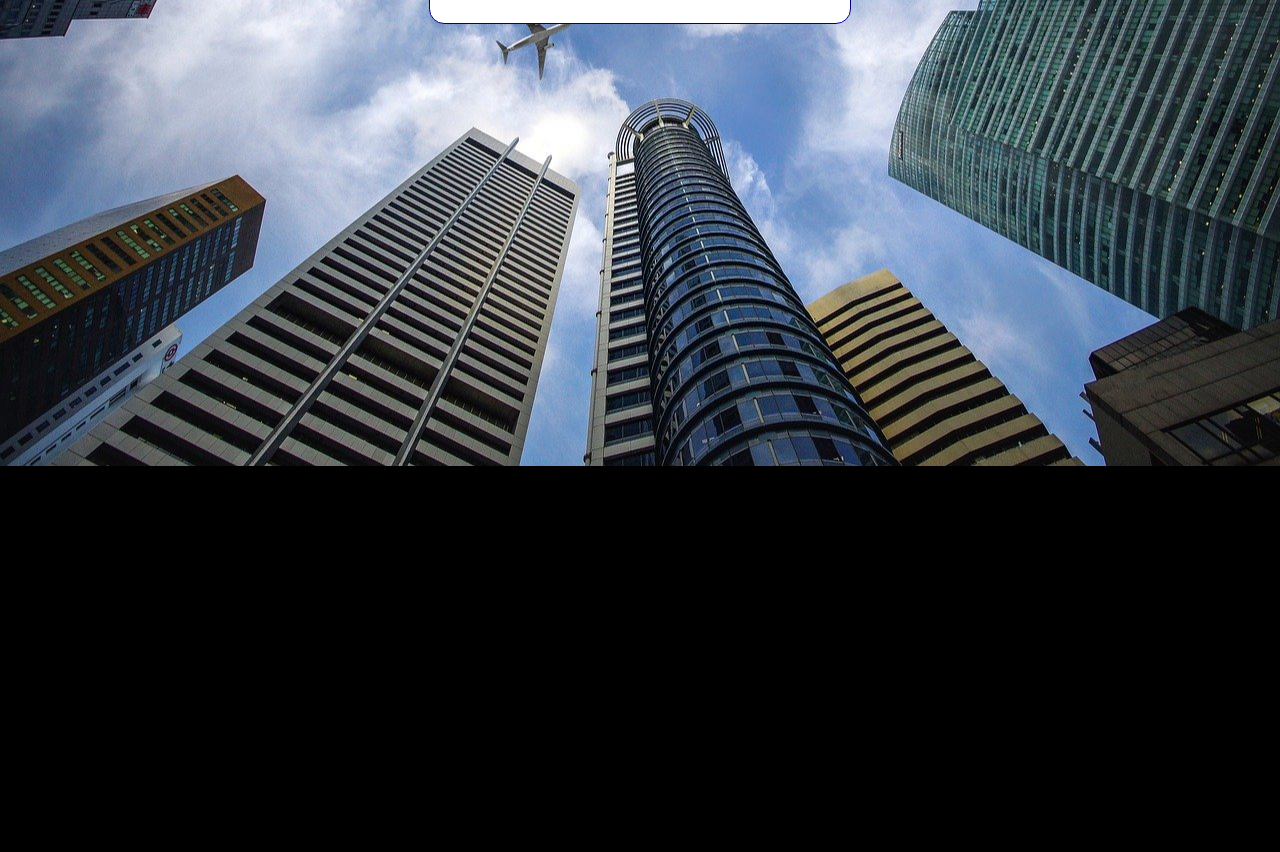
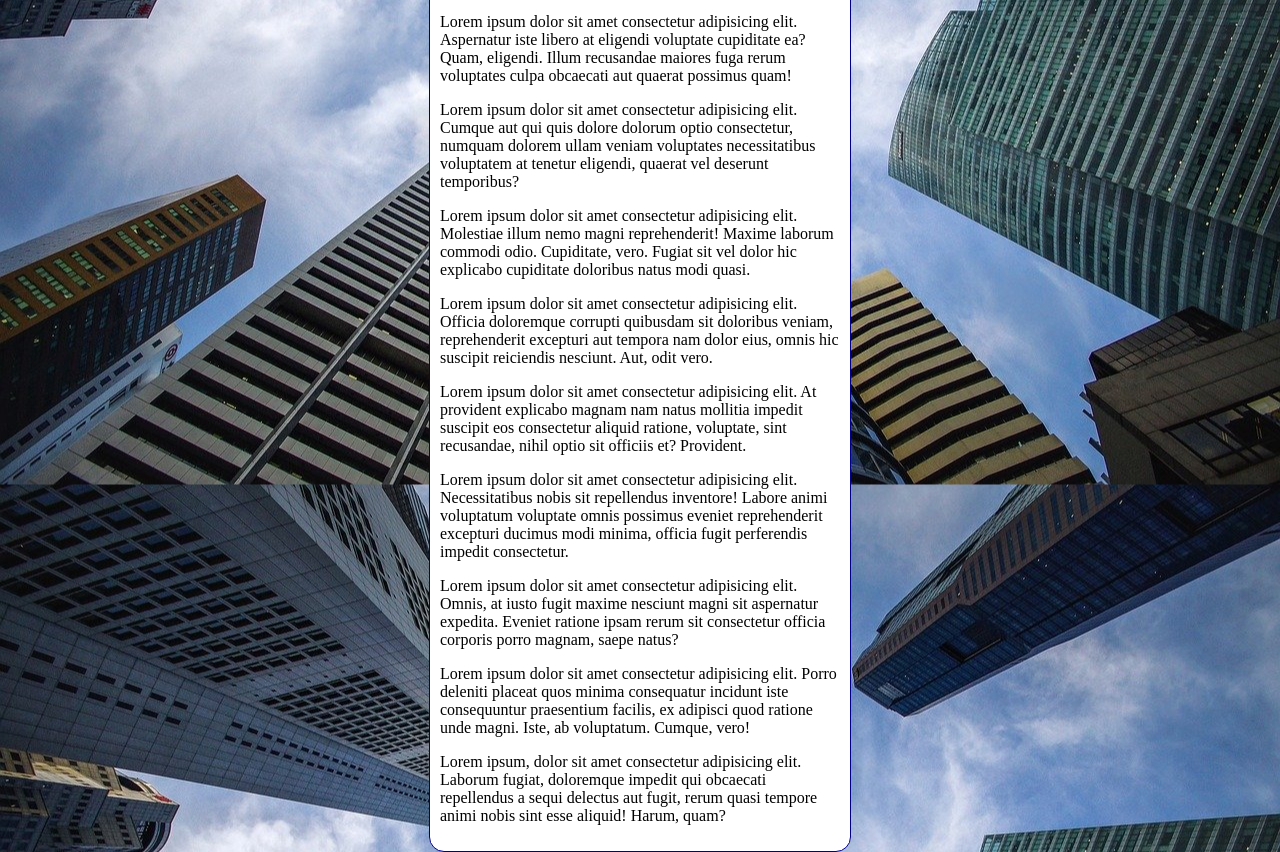
Before and after one commit to luanakaty/html-css, a plain HTML site: page exercicio/ex022/fundo006.html in a window 1280 px wide. Shown: the part 350-1202 px from the top of the page. Before the commit the page ends 816 px from the top, so only its background shows below. Drawn offline with Linux system fonts and the light colour scheme.

Commit message:
acresentei paragrafos

```diff
--- a/exercicio/ex022/fundo006.html
+++ b/exercicio/ex022/fundo006.html
@@ -10,7 +10,7 @@
             background-color: black;
             background-image: url('imagens/wallpaper002.jpg');
             background-position: center center ;
-            background-repeat: no-repeat;
+            background-repeat: repeat-y;
             background-size: cover;
         }
 
@@ -31,6 +31,16 @@
     <p>Lorem ipsum dolor sit amet consectetur adipisicing elit.<br> Explicabo itaque iste aut sequi modi quasi consequatur omnis neque! Eum earum in error nostrum ullam alias voluptates dolorum a eaque molestiae?</p>
     <p>Lorem ipsum dolor, sit amet consectetur adipisicing elit.<br> Necessitatibus modi corporis amet deleniti ea natus repellat ipsum vero incidunt dolorem! Provident sunt labore, harum maxime libero consequuntur. Natus, enim non.</p>
     <p>Lorem ipsum dolor sit, amet consectetur adipisicing elit.<br> Aliquid totam sunt culpa ab officiis dolorem eius nam accusantium possimus molestias ipsam, labore corporis nostrum suscipit quae sequi iusto consequuntur quibusdam.</p>
+    <p>Lorem ipsum dolor sit amet consectetur adipisicing elit. Aspernatur iste libero at eligendi voluptate cupiditate ea? Quam, eligendi. Illum recusandae maiores fuga rerum voluptates culpa obcaecati aut quaerat possimus quam!</p>
+    <p>Lorem ipsum dolor sit amet consectetur adipisicing elit. Cumque aut qui quis dolore dolorum optio consectetur, numquam dolorem ullam veniam voluptates necessitatibus voluptatem at tenetur eligendi, quaerat vel deserunt temporibus?</p>
+    <p>Lorem ipsum dolor sit amet consectetur adipisicing elit. Molestiae illum nemo magni reprehenderit! Maxime laborum commodi odio. Cupiditate, vero. Fugiat sit vel dolor hic explicabo cupiditate doloribus natus modi quasi.</p>
+    <p>Lorem ipsum dolor sit amet consectetur adipisicing elit. Officia doloremque corrupti quibusdam sit doloribus veniam, reprehenderit excepturi aut tempora nam dolor eius, omnis hic suscipit reiciendis nesciunt. Aut, odit vero.</p>
+    <p>Lorem ipsum dolor sit amet consectetur adipisicing elit. At provident explicabo magnam nam natus mollitia impedit suscipit eos consectetur aliquid ratione, voluptate, sint recusandae, nihil optio sit officiis et? Provident.</p>
+    <p>Lorem ipsum dolor sit amet consectetur adipisicing elit. Necessitatibus nobis sit repellendus inventore! Labore animi voluptatum voluptate omnis possimus eveniet reprehenderit excepturi ducimus modi minima, officia fugit perferendis impedit consectetur.</p>
+    <p>Lorem ipsum dolor sit amet consectetur adipisicing elit. Omnis, at iusto fugit maxime nesciunt magni sit aspernatur expedita. Eveniet ratione ipsam rerum sit consectetur officia corporis porro magnam, saepe natus?</p>
+    <p>Lorem ipsum dolor sit amet consectetur adipisicing elit. Porro deleniti placeat quos minima consequatur incidunt iste consequuntur praesentium facilis, ex adipisci quod ratione unde magni. Iste, ab voluptatum. Cumque, vero!</p>
+    <p>Lorem ipsum, dolor sit amet consectetur adipisicing elit. Laborum fugiat, doloremque impedit qui obcaecati repellendus a sequi delectus aut fugit, rerum quasi tempore animi nobis sint esse aliquid! Harum, quam?</p>
+
     </main>
 </body>
 </html>
```
